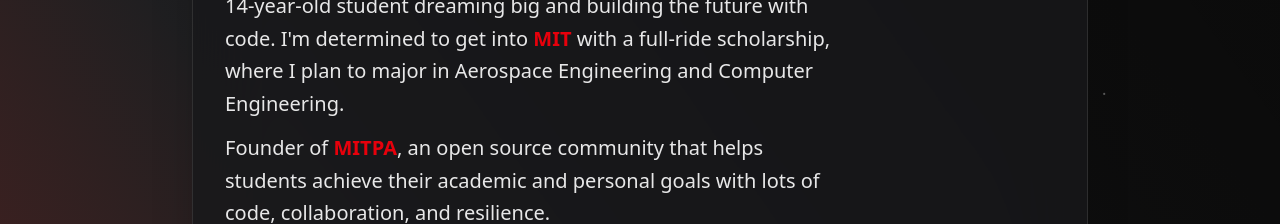
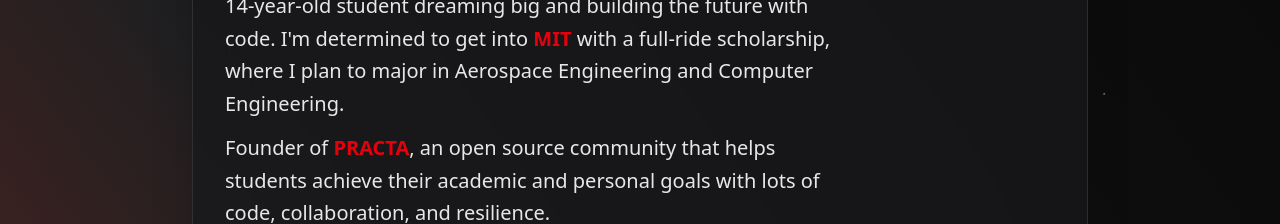
Before and after one commit to TheusHen/TheusHen, a Next.js app: page / in a window 1280 px wide. Shown: the part 1020-1244 px from the top of the page. Built offline with nearby package versions, Linux system fonts and the light colour scheme; no server answers.

Commit message:
Update about.tsx

```diff
--- a/src/app/pages/about.tsx
+++ b/src/app/pages/about.tsx
@@ -93,7 +93,7 @@
                     14-year-old student dreaming big and building the future with code. I&apos;m determined to get into <span className="font-bold text-red-600">MIT</span> with a full-ride scholarship, where I plan to major in Aerospace Engineering and Computer Engineering.
                 </span>
                 <span>
-                    Founder of <span className="font-bold text-red-600">MITPA</span>, an open source community that helps students achieve their academic and personal goals with lots of code, collaboration, and resilience.
+                    Founder of <span className="font-bold text-red-600">PRACTA</span>, an open source community that helps students achieve their academic and personal goals with lots of code, collaboration, and resilience.
                 </span>
                 <span>
                     I&apos;ve already developed projects such as viral mutation simulators, digital organizers, and remote diagnosis systems, and I actively participate in hackathons like <span className="text-red-600 font-bold">Shipwrecked</span> and events from <span className="text-red-600 font-bold">Hack Club</span>.
```
